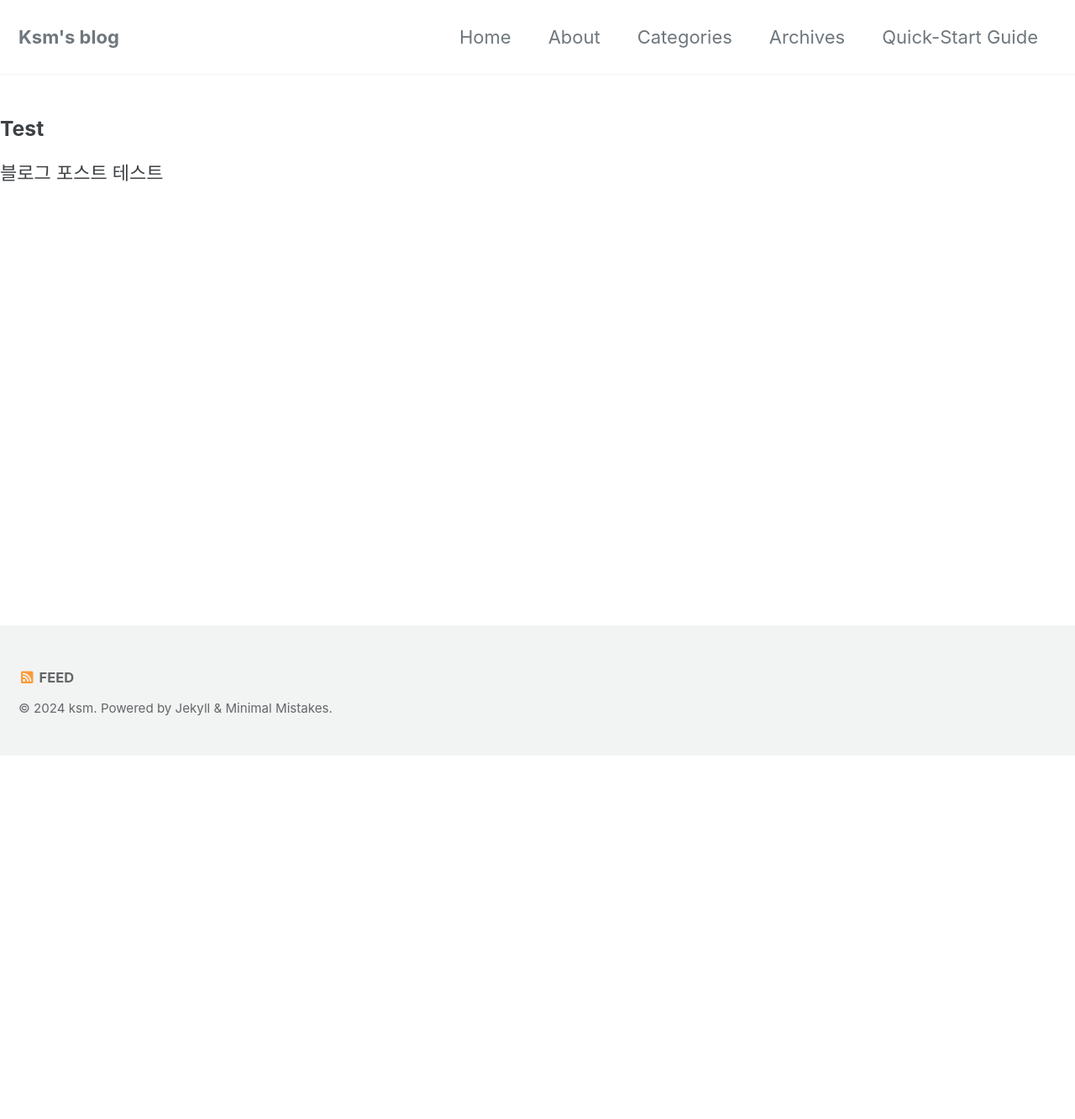
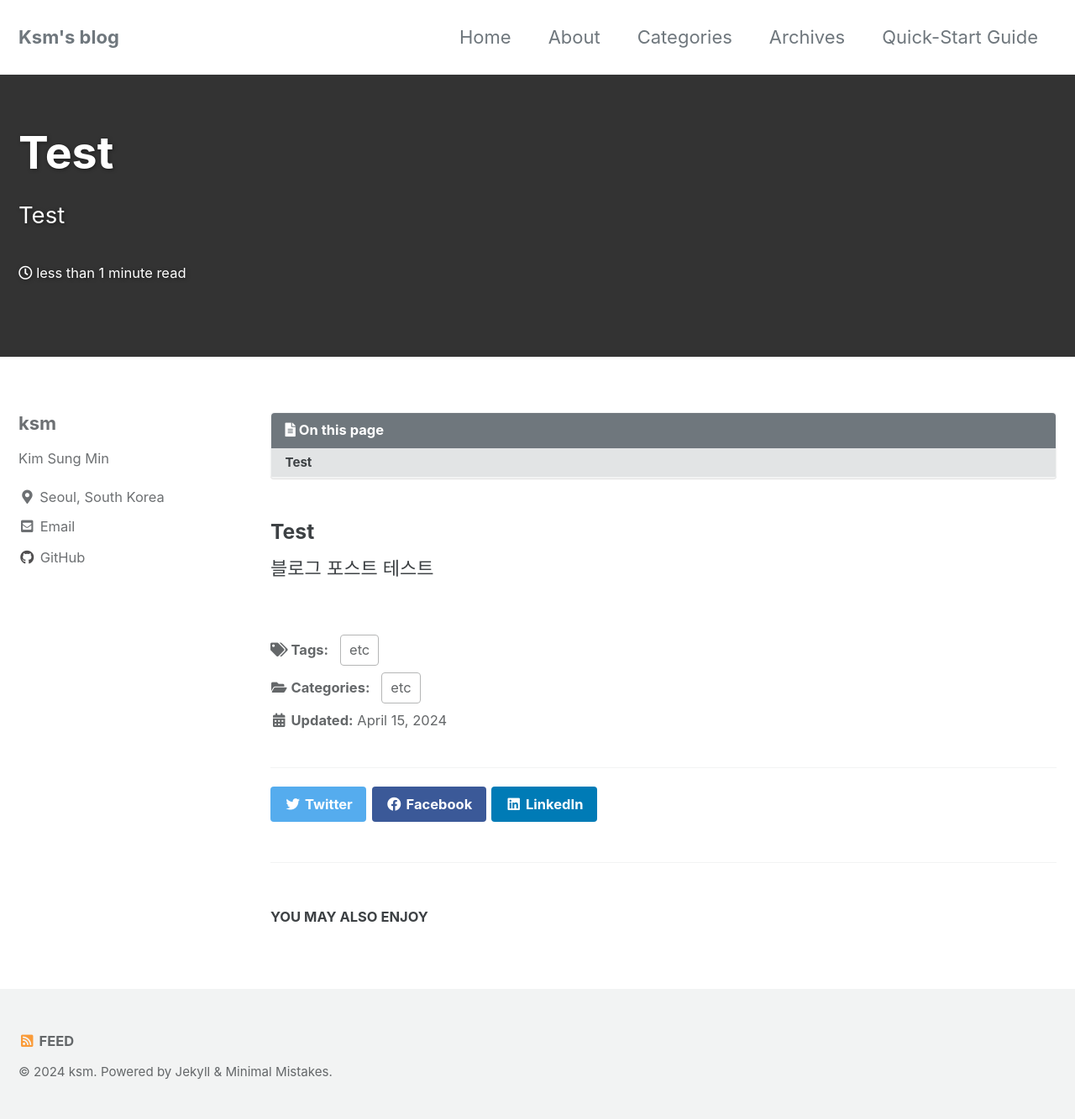
Before and after one commit to ksm463/ksm463.github.io, a Jekyll site: the page built from _posts/etc/2024-04-15-20240415_001_Test.md, in a window 1280 px wide. Shown: the whole page at 84% size. Built offline with Jekyll 4.4.1, drawn with Linux system fonts in a browser that asks for light colours; cached includes are drawn as plain includes; our own code applies the rules of GitHub Pages for plain Markdown files; before the commit the page ends 900 px from its top, so only the background shows below that; part of the change alters nothing that is shown.

Commit message:
change sidebar

```diff
--- a/_config.yml
+++ b/_config.yml
@@ -281,12 +281,12 @@ compress_html:
 defaults:
   # _posts
   - scope:
-      path: "_pages"
-      type: pagess
+      path: ""
+      type: posts
     values:
       layout: single
       author_profile: true
       read_time: true
-      comments: # true
+      comments: true
       share: true
       related: true
--- a/_posts/etc/2024-04-15-20240415_001_Test.md
+++ b/_posts/etc/2024-04-15-20240415_001_Test.md
@@ -5,7 +5,7 @@ date: 2024-04-15 23:15:00 +0900      # 작성일 (필수)
 lastmod: 2024-04-20 13:00:00 +0900   # 최종 수정일 (필수)
 categories: etc         # 다수 카테고리에 포함 가능 (필수)
 tags: etc # 태그 복수개 가능 (필수)
-classes:  # wide : 넓은 레이아웃 / 빈칸 : 기본 //// wide 시에는 sticky toc 불가
+classes: wide # wide : 넓은 레이아웃 / 빈칸 : 기본 //// wide 시에는 sticky toc 불가
 toc: true        # 목차 표시 여부
 toc_label:       # toc 제목
 toc_sticky: true # 이동하는 목차 표시 여부 (toc:true 필요) // wide 시에는 sticky toc 불가
@@ -20,7 +20,6 @@ header:
 sitemap :                    # 구글 크롤링
   changefreq : daily         # 구글 크롤링
   priority : 1.0             # 구글 크롤링
-author_profile: true # 사이드바 표시
 author: # 주인 외 작성자 표기 필요시
 ---
 
```
